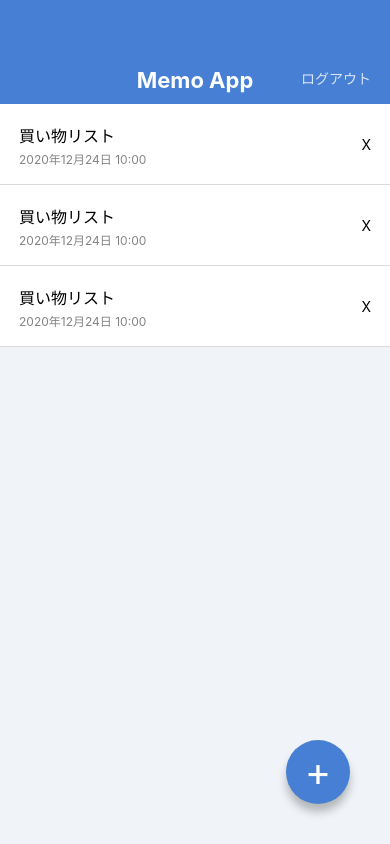
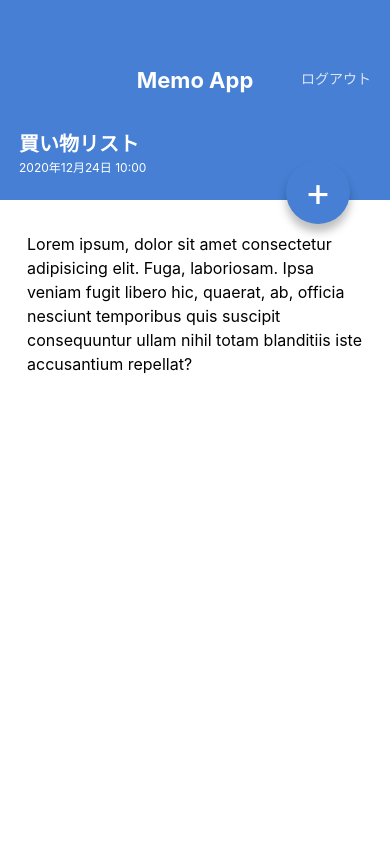
Before and after one commit to ShunjiYamanaka/MemoApp3, a React Native app: screen / in a window 390 px wide. Built offline with nearby package versions, Linux system fonts and the light colour scheme.

Commit message:
メモ詳細画面追加

```diff
--- a/App.jsx
+++ b/App.jsx
@@ -1,25 +1,8 @@
 import React from "react";
-import { StyleSheet, View } from "react-native";
 
-import AppBar from "./src/components/AppBar";
-import MemoList from "./src/components/MemoList";
-import CircleButton from "./src/components/CircleButton";
+import MemoListScreen from "./src/screens/MemoListScreen";
+import MemoDetailScreen from "./src/screens/MemoDetailScreen";
 
 export default function App() {
-  return (
-    <View style={styles.container}>
-      <AppBar />
-      <MemoList />
-      <MemoList />
-      <MemoList />
-      <CircleButton>+</CircleButton>
-    </View>
-  );
+  return <MemoDetailScreen />;
 }
-
-const styles = StyleSheet.create({
-  container: {
-    flex: 1,
-    backgroundColor: "#f0f4f8",
-  },
-});
--- a/src/components/CircleButton.jsx
+++ b/src/components/CircleButton.jsx
@@ -1,11 +1,11 @@
 import React from "react";
 import { View, Text, StyleSheet } from "react-native";
-import { string } from "prop-types";
+import { string, shape } from "prop-types";
 
 export default function CircleButton(props) {
-  const { children } = props;
+  const { children, style } = props;
   return (
-    <View style={styles.circleButton}>
+    <View style={[styles.circleButton, style]}>
       <Text style={styles.circleButtonLabel}>{children}</Text>
     </View>
   );
@@ -13,6 +13,11 @@ export default function CircleButton(props) {
 
 CircleButton.propTypes = {
   children: string.isRequired,
+  style: shape(),
+};
+
+CircleButton.defaultProps = {
+  style: null,
 };
 
 const styles = StyleSheet.create({
--- /dev/null
+++ b/src/screens/MemoDetailScreen.jsx
@@ -0,0 +1,62 @@
+import React from "react";
+import { View, Text, StyleSheet, ScrollView } from "react-native";
+
+import AppBar from "../components/AppBar";
+import CircleButton from "../components/CircleButton";
+
+export default function MemoDetailScreen() {
+  return (
+    <View style={styles.container}>
+      <AppBar />
+
+      <View style={styles.memoHeader}>
+        <Text style={styles.memoTitle}>買い物リスト</Text>
+        <Text style={styles.memoDate}>2020年12月24日 10:00</Text>
+      </View>
+
+      <ScrollView style={styles.memoBody}>
+        <Text style={styles.memoText}>
+          Lorem ipsum, dolor sit amet consectetur adipisicing elit. Fuga,
+          laboriosam. Ipsa veniam fugit libero hic, quaerat, ab, officia
+          nesciunt temporibus quis suscipit consequuntur ullam nihil totam
+          blanditiis iste accusantium repellat?
+        </Text>
+      </ScrollView>
+      <CircleButton style={{ top: 160, bottom: "auto" }}>+</CircleButton>
+    </View>
+  );
+}
+
+const styles = StyleSheet.create({
+  container: {
+    flex: 1,
+    backgroundColor: "#fff",
+  },
+  memoHeader: {
+    backgroundColor: "#467fd3",
+    height: 96,
+    justifyContent: "center",
+    paddingHorizontal: 19,
+    paddingVertical: 24,
+  },
+  memoTitle: {
+    color: "#fff",
+    fontSize: 20,
+    lineHeight: 32,
+    fontWeight: "bold",
+  },
+  memoDate: {
+    color: "#fff",
+    fontSize: 12,
+    lineHeight: 16,
+  },
+  memoBody: {
+    paddingVertical: 32,
+    paddingHorizontal: 27,
+  },
+  memoText: {
+    fontSize: 16,
+    lineHeight: 24,
+    color: "#000",
+  },
+});
--- /dev/null
+++ b/src/screens/MemoListScreen.jsx
@@ -0,0 +1,25 @@
+import React from "react";
+import { View, StyleSheet } from "react-native";
+
+import AppBar from "../components/AppBar";
+import MemoList from "../components/MemoList";
+import CircleButton from "../components/CircleButton";
+
+export default function MemoListScreen() {
+  return (
+    <View style={styles.container}>
+      <AppBar />
+      <MemoList />
+      <MemoList />
+      <MemoList />
+      <CircleButton>+</CircleButton>
+    </View>
+  );
+}
+
+const styles = StyleSheet.create({
+  container: {
+    flex: 1,
+    backgroundColor: "#f0f4f8",
+  },
+});
```
